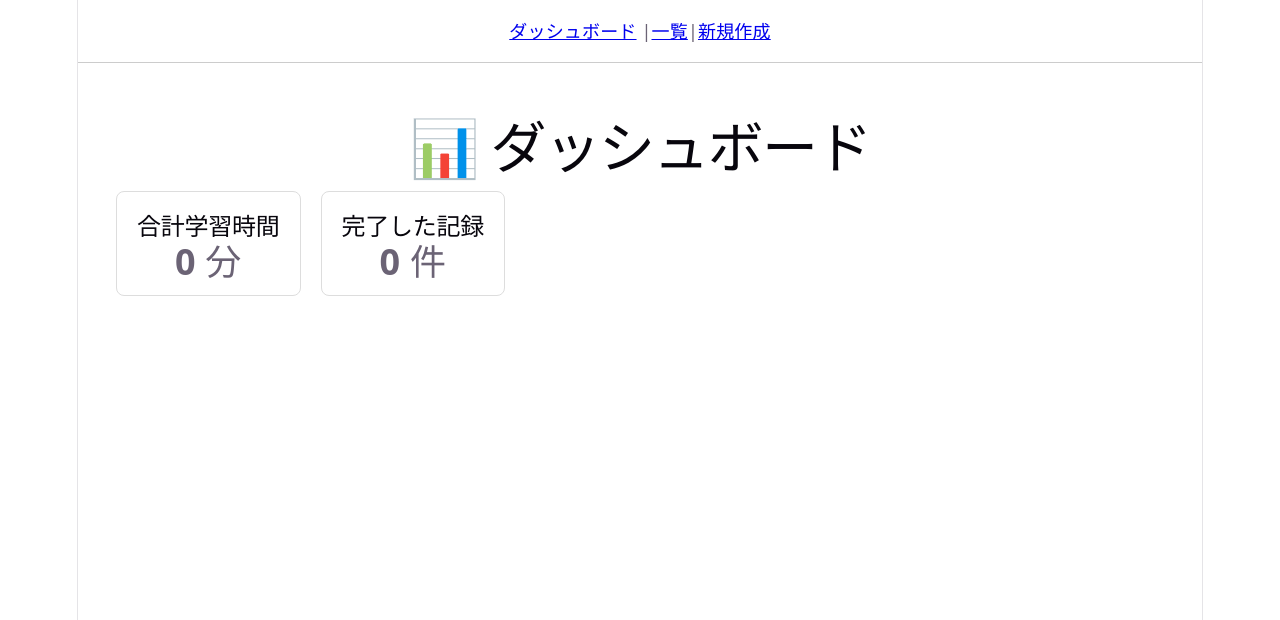
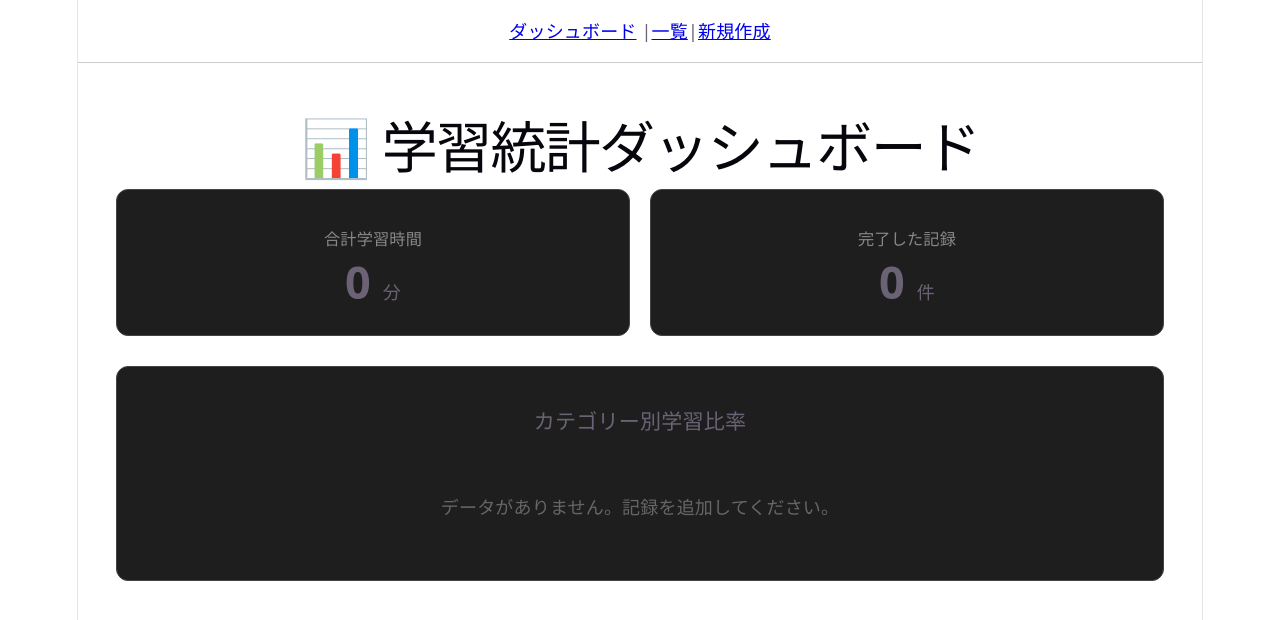
Before and after one commit to Yohhata/learning-log-dashboard, a React (Vite) app in the folder learning-log-dashboard/: page / in a window 1280 px wide. Shown: the top 620 px of the page. Built offline with nearby package versions, Linux system fonts and the light colour scheme.

Commit message:
fix: React 19 対応のため recharts@alpha を導入しグラフ表示を修正

```diff
--- a/learning-log-dashboard/package.json
+++ b/learning-log-dashboard/package.json
@@ -12,7 +12,8 @@
   "dependencies": {
     "react": "^19.2.4",
     "react-dom": "^19.2.4",
-    "react-router-dom": "^7.14.1"
+    "react-router-dom": "^7.14.1",
+    "recharts": "^3.0.0-alpha.9"
   },
   "devDependencies": {
     "@eslint/js": "^9.39.4",
--- a/learning-log-dashboard/src/pages/Dashboard.jsx
+++ b/learning-log-dashboard/src/pages/Dashboard.jsx
@@ -1,23 +1,72 @@
 import { useLocalStorage } from "../hooks/useLocalStorage";
+import { PieChart,Pie,Cell,ResponsiveContainer,Legend,Tooltip } from "recharts";
+
 export default function Dashboard(){
 
   const [logs]=useLocalStorage("learning-logs",[]);
 
-  const totalMinutes=logs.reduce((sum,log) => sum+Number(log.minutes),0);
+  const categoryDataMap=logs.reduce((acc,log)=>{
+    const {category, minutes}=log;
+    if(!acc[category]) acc[category]=0;
+    acc[category]+=Number(minutes||0);
+    return acc;
+  },{});
+
+  const chartData = Object.keys(categoryDataMap)
+    .map(key => ({
+      name: key,
+      value: Number(categoryDataMap[key]) // 確実に数値に変換
+    }))
+    .filter(item => item.value > 0);
+
+  const COLORS = ['#0088FE', '#00C49F', '#FFBB28', '#FF8042', '#a29bfe'];
+
+  const totalMinutes=logs.reduce((sum,log) => sum+Number(log.minutes||0),0);
 
   const completedCount=logs.filter(log=>log.status ==="done").length;
     return (
-    <div style={{padding:'20px'}}>
-      <h1>📊 ダッシュボード</h1>
-      <div style={{ display: 'flex', gap: '20px', marginTop: '20px' }}>
-        <div style={{ padding: '20px', border: '1px solid #ddd', borderRadius: '8px', textAlign: 'center' }}>
-          <h2>合計学習時間</h2>
-          <p style={{ fontSize: '2rem', fontWeight: 'bold' }}>{totalMinutes} 分</p>
+     <div style={{ padding: '20px' }}>
+      <h1 style={{ textAlign: 'center', marginBottom: '30px' }}>📊 学習統計ダッシュボード</h1>
+
+      <div style={{ display: 'flex', gap: '20px', marginBottom: '30px' }}>
+        <div style={{ padding: '20px', border: '1px solid #444', borderRadius: '12px', flex: 1, textAlign: 'center', backgroundColor: '#1e1e1e' }}>
+          <h3 style={{ color: '#888', fontSize: '0.9rem' }}>合計学習時間</h3>
+          <p style={{ fontSize: '2.5rem', fontWeight: 'bold', margin: '10px 0' }}>{totalMinutes} <span style={{ fontSize: '1rem' }}>分</span></p>
         </div>
-        <div style={{ padding: '20px', border: '1px solid #ddd', borderRadius: '8px', textAlign: 'center' }}>
-          <h2>完了した記録</h2>
-          <p style={{ fontSize: '2rem', fontWeight: 'bold' }}>{completedCount} 件</p>
+        <div style={{ padding: '20px', border: '1px solid #444', borderRadius: '12px', flex: 1, textAlign: 'center', backgroundColor: '#1e1e1e' }}>
+          <h3 style={{ color: '#888', fontSize: '0.9rem' }}>完了した記録</h3>
+          <p style={{ fontSize: '2.5rem', fontWeight: 'bold', margin: '10px 0' }}>{completedCount} <span style={{ fontSize: '1rem' }}>件</span></p>
         </div>
+      </div>
+
+      <div style={{ padding: '20px', border: '1px solid #444', borderRadius: '12px', backgroundColor: '#1e1e1e' }}>
+        <h3 style={{ marginBottom: '20px' }}>カテゴリー別学習比率</h3>
+        {chartData.length > 0 ? (
+          <div style={{ width: '100%', height: '350px', minHeight: '350px' }}>
+            <ResponsiveContainer width="100%" height="100%">
+              <PieChart>
+                <Pie
+                  data={chartData}
+                  cx="50%"
+                  cy="50%"
+                  innerRadius={60}
+                  outerRadius={100}
+                  paddingAngle={5}
+                  dataKey="value"
+                  label={({ name, percent }) => `${name} ${(percent * 100).toFixed(0)}%`}
+                >
+                  {chartData.map((entry, index) => (
+                    <Cell key={`cell-${index}`} fill={COLORS[index % COLORS.length]} />
+                  ))}
+                </Pie>
+                <Tooltip />
+                <Legend verticalAlign="bottom" height={36}/>
+              </PieChart>
+            </ResponsiveContainer>
+          </div>
+        ) : (
+          <p style={{ textAlign: 'center', color: '#666', padding: '40px' }}>データがありません。記録を追加してください。</p>
+        )}
       </div>
     </div>
 
```
Also changed, not shown: 1 other file (tests, documents, lock files or other folders).
